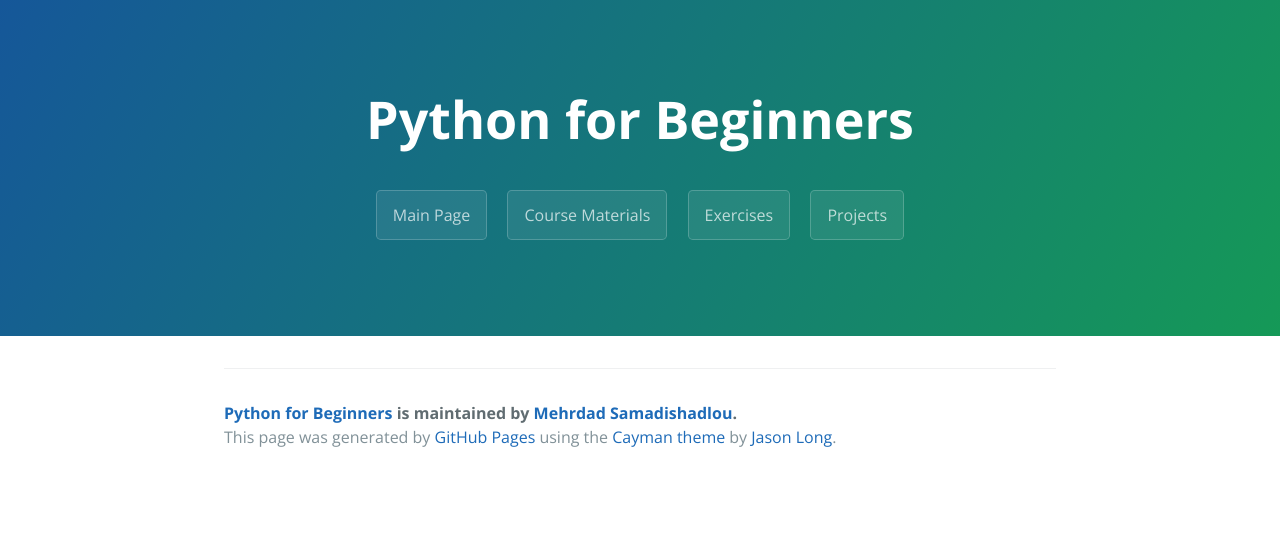
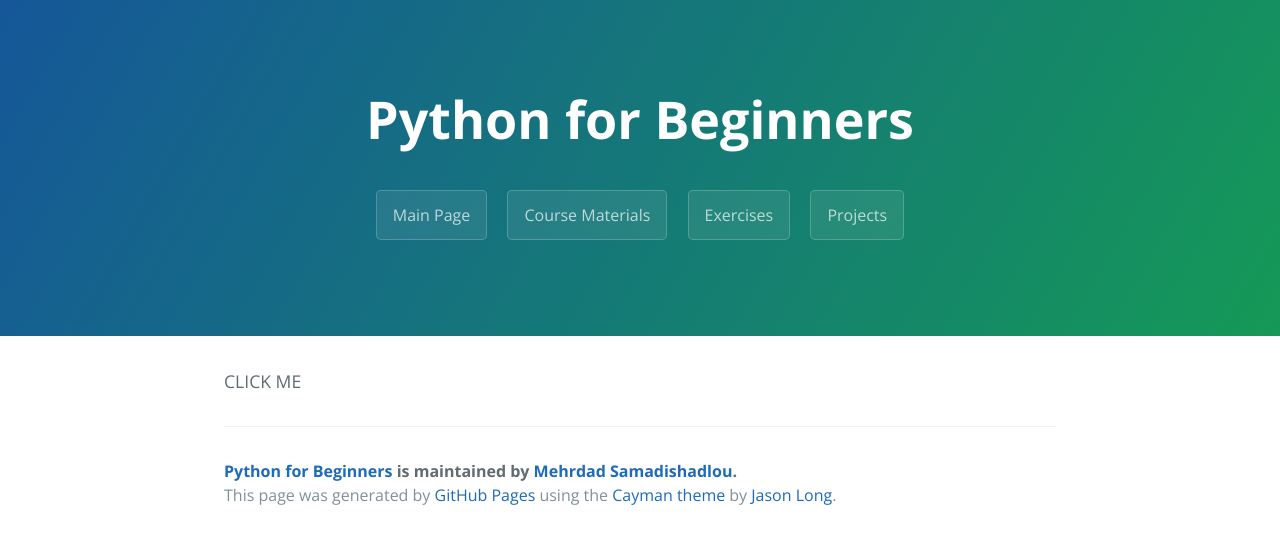
Before and after one commit to MehrdadSamadishadlou/Python_for_Beginners, a Jekyll site: the page built from projects.md, in a window 1280 px wide. Shown: the top 544 px of the page. Built offline with Jekyll 4.4.1, drawn with Linux system fonts in a browser that asks for light colours.

Commit message:
Update projects.md

````diff
--- a/projects.md
+++ b/projects.md
@@ -3,3 +3,15 @@ title: Projects
 layout: template
 filename: projects
 ---
+
+<details><summary>CLICK ME</summary>
+<p>
+
+# yes, even hidden code blocks!
+
+```python
+print("hello world!")
+```
+
+</p>
+</details>
````
